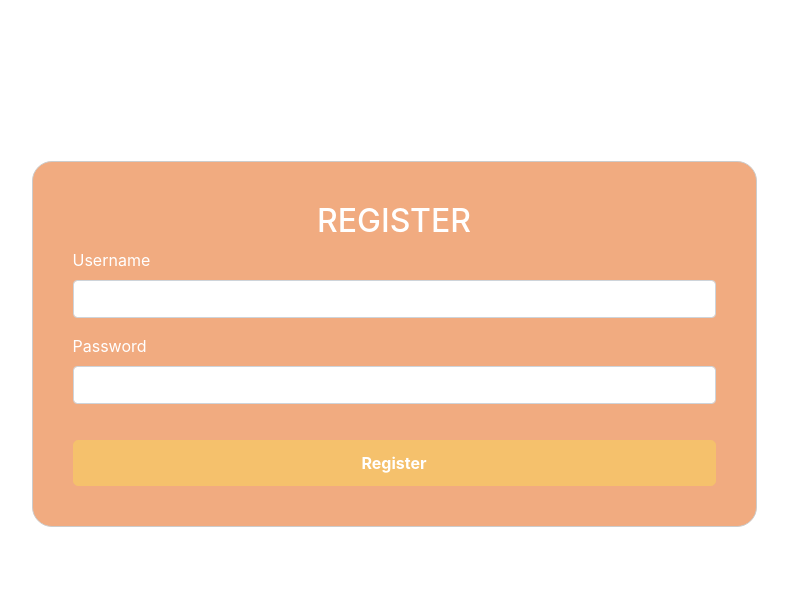
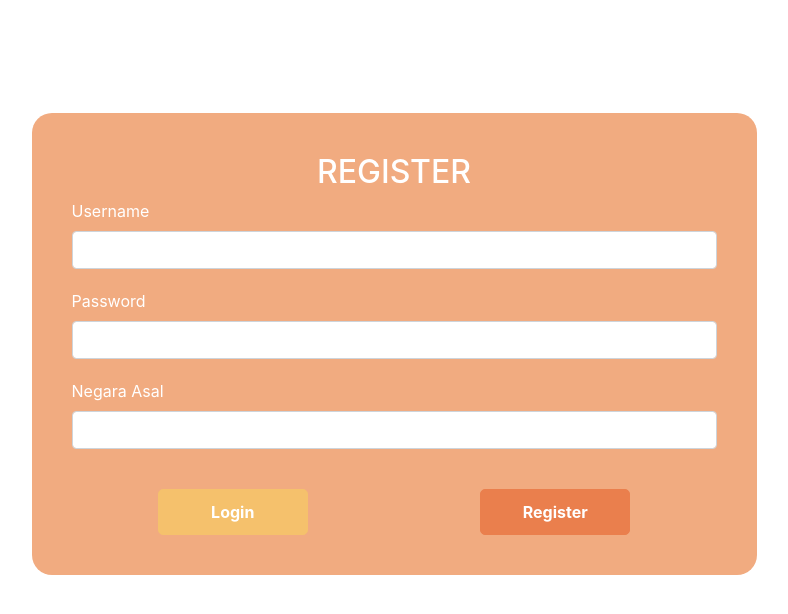
Before and after one commit to Pacilflix-A2/Pacilflix, a Django app: template pengguna/templates/register.html in a window 1280 px wide. Shown: the part 56-670 px from the top of the page, without its empty margins (246-1034 px from the left). Run offline with Django 3.2, Linux system fonts and the light colour scheme; the template is opened without the code that fills it, so the values that code supplies are empty; some libraries are stand-ins or nearby versions.

Commit message:
Improve login and register page

```diff
--- a/pengguna/templates/login.html
+++ b/pengguna/templates/login.html
@@ -49,11 +49,14 @@
     padding: 10px;
     border-radius: 5px;
     cursor: pointer;
+    text-decoration: none;
   }
 
   .custom-btn:hover {
     background-color: #d66036;
     border-color: #d66036;
+    color: white;
+    text-decoration: none;
   }
 
   .register-btn {
--- a/pengguna/templates/register.html
+++ b/pengguna/templates/register.html
@@ -17,7 +17,6 @@
     max-width: 725px;
     width: 100%;
     padding: 40px;
-      border: 1px solid #ccc;
     border-radius: 20px;
     background-color: #f1ab80;
   }
@@ -26,33 +25,54 @@
     text-align: center;
   }
 
-    .form-control {
+  .button-container {
+    display: flex;
+    justify-content: center;
+    margin-top: 40px;
     width: 100%;
   }
 
-    .submit-btn {
+  .button-container .button-half {
+    flex: 1;
+    display: flex;
+    justify-content: center;
+  }
+
+  .custom-btn {
     width: 100%;
-      background-color: #f5c16c;
-      border: 1px solid #f5c16c;
+    max-width: 150px;
+    background-color: #ea7f4d;
+    border: 1px solid #ea7f4d;
     color: white;
     font-weight: bold;
     text-align: center;
     padding: 10px;
     border-radius: 5px;
     cursor: pointer;
-      margin-top:20px;
   }
 
-    .submit-btn:hover {
+  .custom-btn:hover {
     background-color: #d66036;
     border-color: #d66036;
+    color: white;
+    text-decoration: none;
+  }
+
+  .login-btn {
+    background-color: #f5c16c;
+    border-color: #f5c16c;
+  }
+
+  /* Add styling for the form inputs */
+  .form-control {
+    width: 100%;
+    margin-bottom: 20px; /* Add space between form fields */
   }
 </style>
 
 <div class="register-container">
   <div class="register-form">
     <h2 class="register-title">REGISTER</h2>
-
     <form method="POST">
       {% csrf_token %}
       <div class="form-group">
@@ -63,7 +83,18 @@
         <label for="password">Password</label>
         <input type="password" class="form-control" id="password">
       </div>
-      <button type="submit" class="submit-btn">Register</button>
+      <div class="form-group">
+        <label for="negara">Negara Asal</label>
+        <input type="text" class="form-control" id="negara">
+      </div>
+      <div class="button-container">
+        <div class="button-half">
+          <a href="{% url 'pengguna:login' %}" class="custom-btn login-btn">Login</a>
+        </div>
+        <div class="button-half">
+          <button type="submit" class="custom-btn">Register</button>
+        </div>
+      </div>
     </form>
   </div>
 </div>
```
Also changed, not shown: pengguna/views.py (+4 -24 lines). Lines whose indentation alone changed are shown as unchanged.
